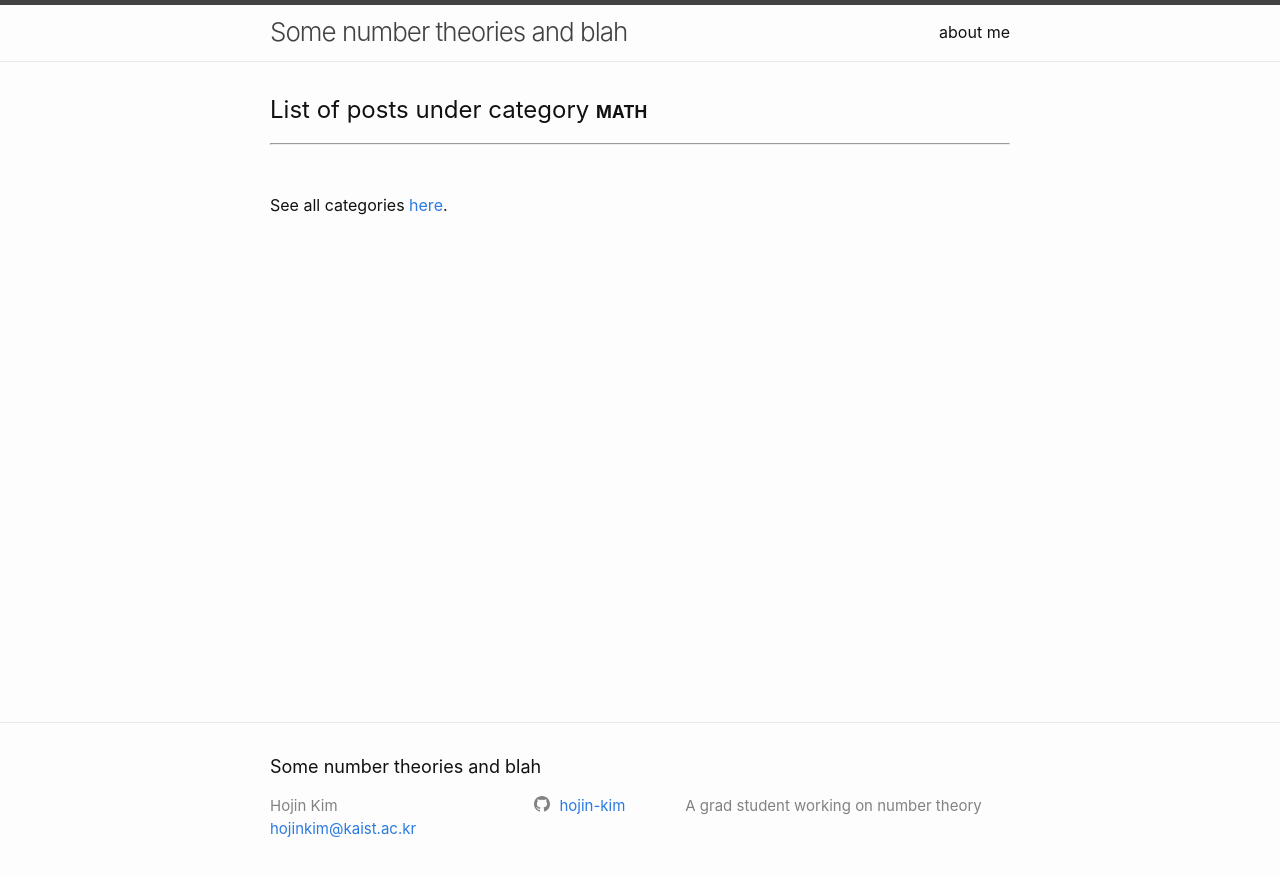
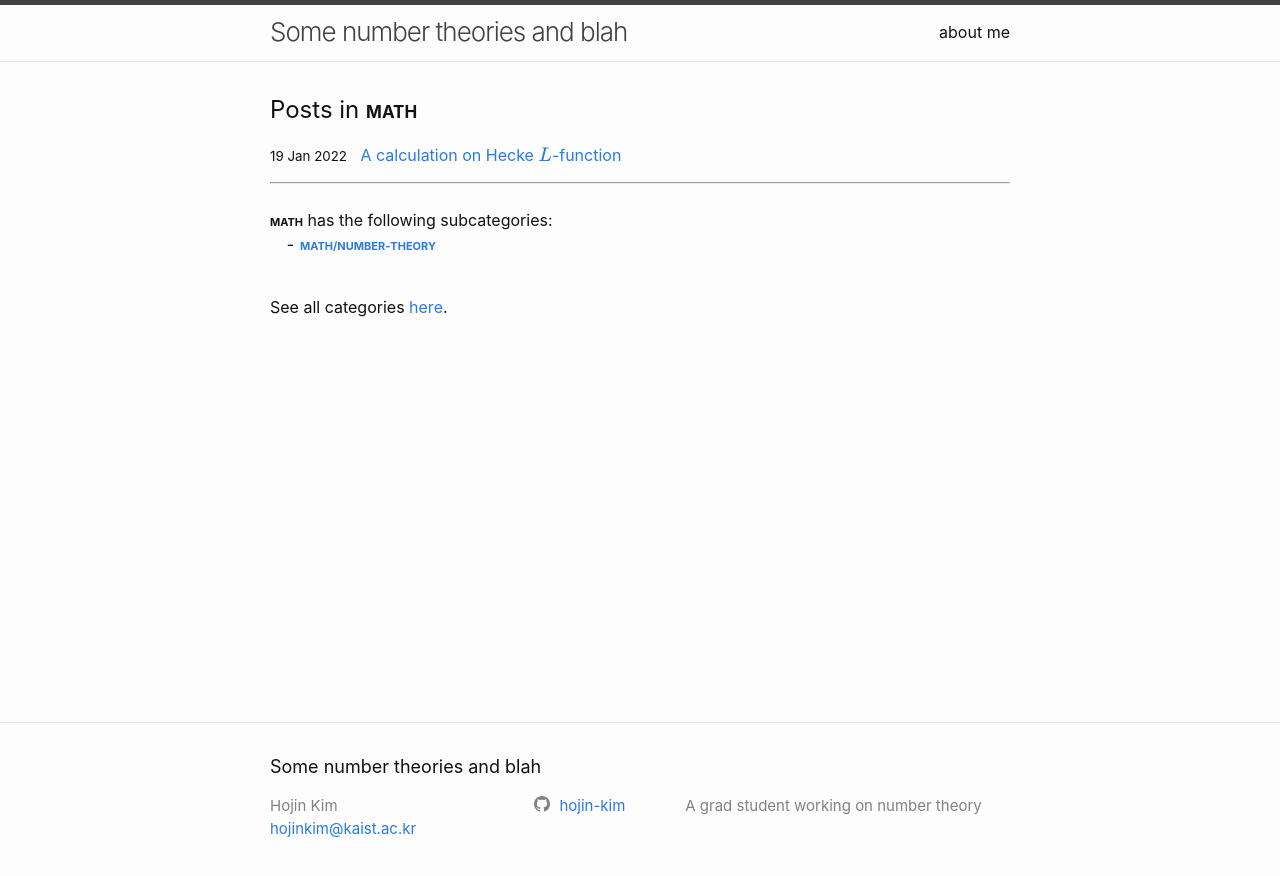
Before and after one commit to hojin-kim/blog, a Jekyll site: the page built from _categories/math.md, in a window 1280 px wide. Shown: the top 876 px of the page. Built offline with Jekyll 4.4.1, drawn with Linux system fonts in a browser that asks for light colours.

Commit message:
subcategory feature added. This resolves #9.

```diff
--- a/_config.yml
+++ b/_config.yml
@@ -30,7 +30,7 @@ theme: minima
 plugins:
   - jekyll-feed
 
-#permalink: /:categories/:year:month:day-:title
+permalink: /:categories/:year:month:day-:title
 
 collections:
   categories:
--- a/_layouts/category.html
+++ b/_layouts/category.html
@@ -1,16 +1,62 @@
 ---
 layout: default
 ---
+  {% assign cn = page.catname%}
+  {% if page.parent_category %}
+    <h2> Posts in
+    {% assign category_path = page.catname | split: "/" %}
+    {%- capture loc-%} {{site.url | escape}}/category {%- endcapture -%}
+    {%- for cat in category_path -%}
+      {%- capture loc -%}{{loc}}/{{cat}}{%- endcapture -%}
+      {%- if forloop.rindex !=1 -%}
+      <a href="{{loc}}"><span class="category-name">{{cat}} </span></a><span style= "font-weight: lighter"> / </span> <span style="font-size: smaller;">
+      {%- else -%}
+      <span class="category-name">{{cat}}</span>
+      {% endif -%}
+    {%- endfor -%}
+    {% for cat in category_path %}
+      </span>
+    {% endfor %}
+    </h2>
+  {% else %}
+  <h2> Posts in  <span class="category-name"> {{ page.catname }}</span> </h2>
+  {% endif %}
 
-  <h2> List of posts under category <span class="category-name" ;> {{ page.catname }}</span> </h2>
-  {% assign filtered_posts = site.posts | where: 'category', page.catname %}
+  {% assign filtered_posts = site.posts | where_exp: 'item', 'item.category contains page.catname' %}
+  <!--
+    There is a potential issue in the above line.
+
+    `contains` should be replaced by `startswith` thing. Apparently
+    there is no such command in Jekyll, and it is cumbersome
+    to make it in some other ways.
+
+    There will be no problems if the category names are not go messy;
+    for example, subcategory names that contains some other (parent)
+    category name should be prohibited. For example, `miscellaneous/math`
+    should be not exist in the category hierarchy.
+  -->
   <ul style="list-style-type: none; margin-left: 0">
   {% for post in filtered_posts %}
-      <li> <small> {{ post.date | date_to_string}}</small> &nbsp;&nbsp;   <a href="{{ post.url }}">{{ post.title }}</a>
+      <li> <small> {{ post.date | date_to_string}}</small> &nbsp;&nbsp;<a href="{{ post.url }}">{{ post.title }}</a>
       </li>
   {% endfor %}
   </ul>
   <hr>
   <br>
+  {% assign subcategories = site.categories | where_exp:
+    'item',
+    'item.catname contains page.catname' %}
+  {% assign subcategories = subcategories | where_exp:
+    'item',
+    'item.catname != page.catname' %}
+  {% if subcategories.size>0 %}
+  <span class="category-name">{{cn}}</span> has the following subcategories:
+  <ul style="list-style-type: '- '">
+  {% for cat in subcategories %}
+  <li ><a class = "category-name" href="{{ site.baseurl }}/category/{{ cat.catname }}">{{ cat.catname }} </a>
+    </li>
+  {% endfor %}
+  </ul>
+  {% endif %}
   <br>
   See all categories <a href="{{ baseurl }}/category">here</a>.
--- a/_layouts/home.html
+++ b/_layouts/home.html
@@ -16,7 +16,7 @@ layout: default
       {%- for post in site.posts -%}
       <li>
         {%- assign date_format = site.minima.date_format | default: "%b %-d, %Y" -%}
-        <span class="post-meta">{{ post.date | date: date_format }}{% if post.category %} &nbsp/&nbsp in
+        <span class="post-meta">{{ post.date | date: date_format }}{% if post.category %} &nbsp in
           <a class="category-name" href="{{ site.baseurl }}/category/{{ post.category }}"> {{ post.category }} </a>{% endif %}
 
         </span>
```
Also changed, not shown: _categories/math/number-theory.md (added, +6 -0 lines), _categories/math/number-theory/L-functions.md (added, +6 -0 lines), _categories/math/number-theory/elliptic-curve.md (added, +6 -0 lines), category.md (+4 -3 lines).
